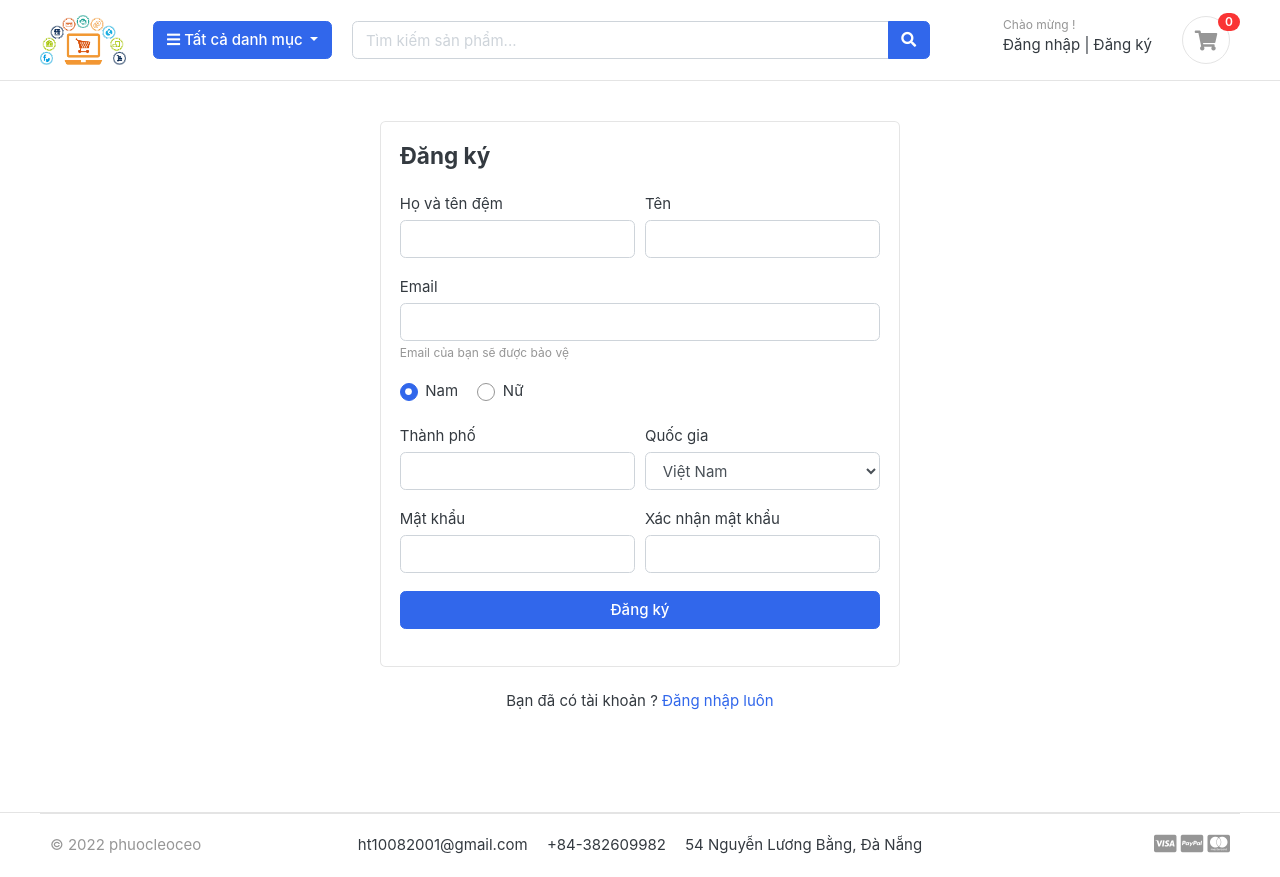
After one commit to phuocleoceo/foodapp, a Django app: page /user/register in a window 1280 px wide. The commit adds this page. Run offline with Django 4.2, Linux system fonts and the light colour scheme; data comes from the database, SQL or seed files in the repository; some libraries are stand-ins or nearby versions; some web fonts are replaced.

Commit message:
Login Register UI

```diff
--- a/ecommerce/urls.py
+++ b/ecommerce/urls.py
@@ -23,5 +23,6 @@ urlpatterns = [
     path("admin/", admin.site.urls),
     path("", views.HomePage, name="HomePage"),
     path("product/", include("product.urls")),
-    path("cart/", include("cart.urls"))
+    path("cart/", include("cart.urls")),
+    path("user/", include("user.urls"))
 ]+static(settings.MEDIA_URL, document_root=settings.MEDIA_ROOT)
--- a/templates/partial/header.html
+++ b/templates/partial/header.html
@@ -49,8 +49,8 @@
                         <div class="widget-header">
                             <small class="title text-muted">Chào mừng !</small>
                             <div>
-                                <a href="/login">Đăng nhập</a> <span class="dark-transp"> | </span>
-                                <a href="/register"> Đăng ký</a>
+                                <a href="/user/login">Đăng nhập</a> <span class="dark-transp"> | </span>
+                                <a href="/user/register"> Đăng ký</a>
                             </div>
                         </div>
                         <a href="/cart" class="widget-header pl-3 ml-3">
--- /dev/null
+++ b/templates/user/register.html
@@ -0,0 +1,84 @@
+{% extends 'base.html' %}
+
+{% block content %}
+
+<section class="section-content padding-y">
+    <div class="card mx-auto" style="max-width:520px">
+        <article class="card-body">
+            <header class="mb-4">
+                <h4 class="card-title">Đăng ký</h4>
+            </header>
+            <form>
+                <div class="form-row">
+                    <div class="col form-group">
+                        <label>Họ và tên đệm</label>
+                        <input type="text" class="form-control" placeholder="">
+                    </div>
+
+                    <div class="col form-group">
+                        <label>Tên</label>
+                        <input type="text" class="form-control" placeholder="">
+                    </div>
+                </div>
+
+                <div class="form-group">
+                    <label>Email</label>
+                    <input type="email" class="form-control" placeholder="">
+                    <small class="form-text text-muted">Email của bạn sẽ được bảo vệ</small>
+                </div>
+
+                <div class="form-group">
+                    <label class="custom-control custom-radio custom-control-inline">
+                        <input class="custom-control-input" checked="" type="radio" name="gender" value="option1">
+                        <span class="custom-control-label"> Nam </span>
+                    </label>
+                    <label class="custom-control custom-radio custom-control-inline">
+                        <input class="custom-control-input" type="radio" name="gender" value="option2">
+                        <span class="custom-control-label"> Nữ </span>
+                    </label>
+                </div>
+
+                <div class="form-row">
+                    <div class="form-group col-md-6">
+                        <label>Thành phố</label>
+                        <input type="text" class="form-control">
+                    </div>
+
+                    <div class="form-group col-md-6">
+                        <label>Quốc gia</label>
+                        <select id="inputState" class="form-control">
+                            <option> Choose...</option>
+                            <option>United States</option>
+                            <option>Russia</option>
+                            <option selected="">Việt Nam</option>
+                            <option>India</option>
+                            <option>Afganistan</option>
+                        </select>
+                    </div>
+                </div>
+
+                <div class="form-row">
+                    <div class="form-group col-md-6">
+                        <label>Mật khẩu</label>
+                        <input class="form-control" type="password">
+                    </div>
+
+                    <div class="form-group col-md-6">
+                        <label>Xác nhận mật khẩu</label>
+                        <input class="form-control" type="password">
+                    </div>
+                </div>
+
+                <div class="form-group">
+                    <button type="submit" class="btn btn-primary btn-block"> Đăng ký </button>
+                </div>
+            </form>
+        </article>
+    </div>
+    <p class="text-center mt-4">
+        Bạn đã có tài khoản ? <a href="/user/login">Đăng nhập luôn</a>
+    </p>
+    <br><br>
+</section>
+
+{% endblock content %}
--- /dev/null
+++ b/user/urls.py
@@ -0,0 +1,8 @@
+from django.urls import path
+from . import views
+
+urlpatterns = [
+    path("login", views.login, name="login"),
+    path("register", views.register, name="register"),
+    path("logout", views.logout, name="logout"),
+]
--- a/user/views.py
+++ b/user/views.py
@@ -1,3 +1,14 @@
 from django.shortcuts import render
 
+
 # Create your views here.
+def login(request):
+    return render(request=request, template_name="user/login.html")
+
+
+def register(request):
+    return render(request=request, template_name="user/register.html")
+
+
+def logout(request):
+    pass
```
Also changed, not shown: templates/user/login.html (added, +34 -0 lines).
